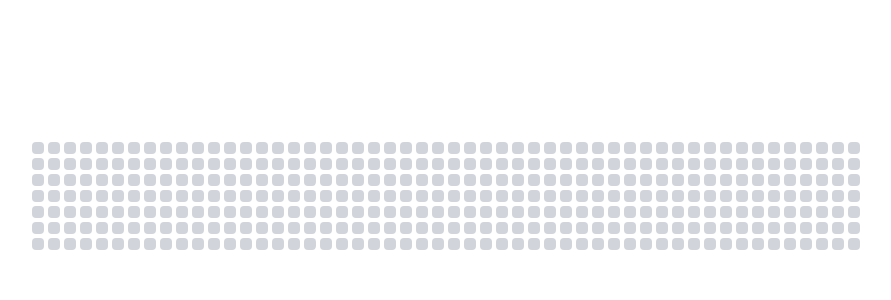
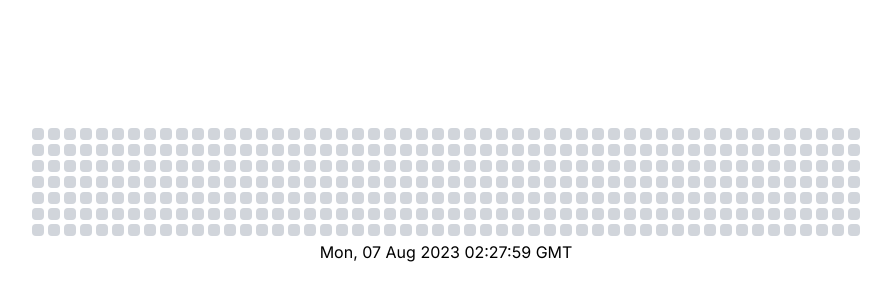
Before and after one commit to varoon-enjeti/strava-tiles, a Next.js app: page / in a window 1280 px wide. Shown: the part 204-504 px from the top of the page, without its empty margins (194-1085 px from the left). Built offline with nearby package versions, Linux system fonts and the light colour scheme.

Commit message:
keep er going

```diff
--- a/app/body.tsx
+++ b/app/body.tsx
@@ -17,9 +17,15 @@ export default function Body() {
 		format.push(<div className="flex gap-1">{row}</div>);
 	}
 
+	const date = new Date();
+
+	const pastDate = new Date(date);
+	pastDate.setDate(date.getDate() - 365);
+
 	return (
 		<div className="w-full h-full flex flex-col gap-1 justify-center items-center">
 			{format}
+			<div className="">{pastDate.toUTCString()}</div>
 		</div>
 	);
 }
--- a/app/tile.tsx
+++ b/app/tile.tsx
@@ -1,4 +1,8 @@
-export default function Tile() {
+interface DayTile {
+	date: Date;
+}
+
+export default function Tile({ date }: DayTile) {
 	return (
 		<div className="w-3 h-3 bg-gray-300 rounded">
 			<p className=""></p>
```
